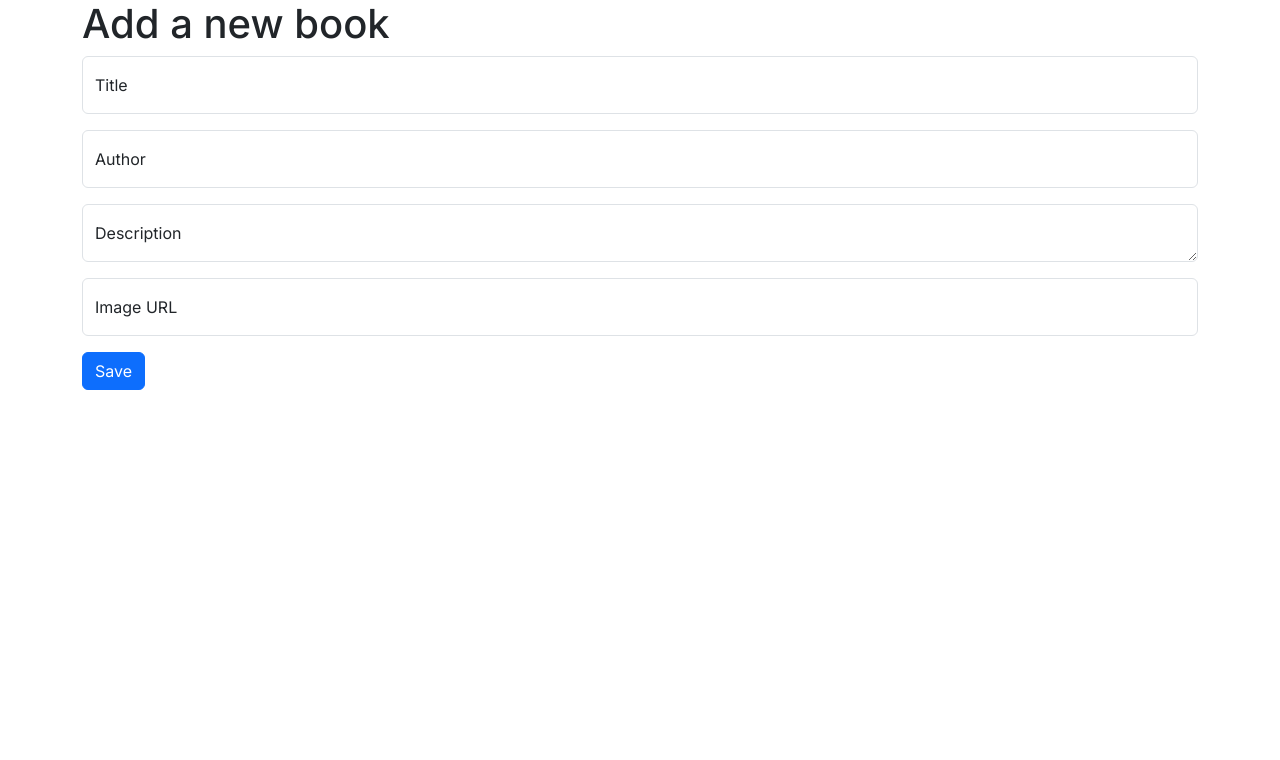
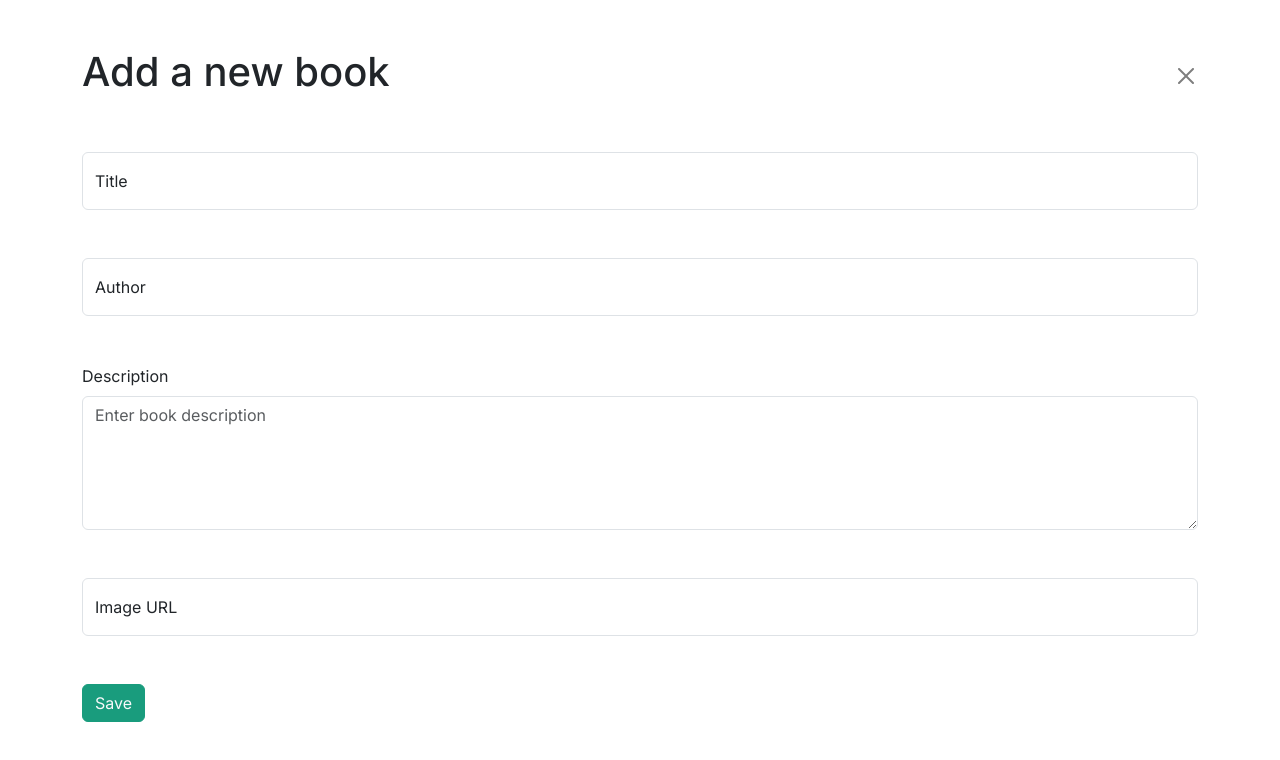
Before and after one commit to egeste/mmhmm-books-egeste, a Next.js app: page /new in a window 1280 px wide. Shown: the top 760 px of the page. Built offline with nearby package versions, Linux system fonts and the light colour scheme.

Commit message:
Completed challenge - time for code review

```diff
--- a/package.json
+++ b/package.json
@@ -16,6 +16,7 @@
     "react": "^18",
     "react-bootstrap": "^2.10.1",
     "react-dom": "^18",
+    "react-icons": "^5.0.1",
     "sass": "^1.71.1",
     "yup": "^1.3.3"
   },
--- a/src/app/actions.ts
+++ b/src/app/actions.ts
@@ -1,3 +1,12 @@
+import api from '@/util/api'
+
 export async function createBook(formData: FormData) {
+  const response = await api.post('books', {
+    title: formData.get('title'),
+    author: formData.get('author'),
+    description: formData.get('description'),
+    imageUrl: formData.get('imageUrl'),
+  })
 
+  console.log(response)
 }
--- a/src/app/layout.tsx
+++ b/src/app/layout.tsx
@@ -20,7 +20,7 @@ export default function RootLayout({
   return (
     <html lang="en">
       <body className={inter.className}>
-        <Container>
+        <Container className="my-5">
           {children}
         </Container>
       </body>
--- a/src/app/new/page.tsx
+++ b/src/app/new/page.tsx
@@ -1,59 +1,54 @@
 'use client'
 
+import { useCallback } from 'react'
 import { createBook } from '@/app/actions'
 
-import { Formik } from 'formik'
 import Form from 'react-bootstrap/Form'
 import Button from 'react-bootstrap/Button'
 import FormGroup from 'react-bootstrap/FormGroup'
 import FormControl from 'react-bootstrap/FormControl'
 import FloatingLabel from 'react-bootstrap/FloatingLabel'
+import CloseButton from 'react-bootstrap/CloseButton'
+import { FormLabel } from 'react-bootstrap'
 
 export default function NewBook() {
+  const onClickClose = useCallback(() => {
+    window.location.pathname = '/'
+  }, [])
+
+  const onCreateBook = useCallback(async (formData : FormData) => {
+    const result = await createBook(formData)
+    onClickClose()
+  }, [onClickClose])
+
   return (
     <main>
+      <section className="d-flex justify-content-between align-items-center">
         <h1>Add a new book</h1>
+        <CloseButton onClick={onClickClose} />
+      </section>
 
-      <Formik initialValues={{} as any} onSubmit={createBook}>
-        {({ values, errors, handleChange, handleBlur, handleSubmit }) => (
-          <Form onSubmit={handleSubmit}>
-            <div className="d-grid gap-3 mb-3">
+      <Form action={onCreateBook}>
+        <div className="d-grid gap-5 my-5">
           <FormGroup>
             <FloatingLabel label="Title">
-                  <FormControl name="title"
-                    placeholder="Enter book title"
-                    onChange={handleChange}
-                    onBlur={handleBlur}
-                  />
+              <FormControl name="title" placeholder="Enter book title" />
             </FloatingLabel>
           </FormGroup>
           <FormGroup>
             <FloatingLabel label="Author">
-                  <FormControl name="author"
-                    placeholder="Enter book author"
-                    onChange={handleChange}
-                    onBlur={handleBlur}
-                  />
+              <FormControl name="author" placeholder="Enter book author" />
             </FloatingLabel>
           </FormGroup>
           <FormGroup>
-                <FloatingLabel label="Description">
+            <FormLabel>Description</FormLabel>
             <FormControl name="description"
               as="textarea"
-                    rows={5}
-                    placeholder="Enter book description"
-                    onChange={handleChange}
-                    onBlur={handleBlur}
-                  />
-                </FloatingLabel>
+              rows={5} placeholder="Enter book description" />
           </FormGroup>
           <FormGroup>
             <FloatingLabel label="Image URL">
-                  <FormControl name="imageUrl"
-                    placeholder="Enter an image url for this book"
-                    onChange={handleChange}
-                    onBlur={handleBlur}
-                  />
+              <FormControl name="imageUrl" placeholder="Enter an image url for this book" />
             </FloatingLabel>
           </FormGroup>
         </div>
@@ -62,8 +57,6 @@ export default function NewBook() {
           Save
         </Button>
       </Form>
-        )}
-      </Formik>
     </main>
   )
 }
--- a/src/app/theme.scss
+++ b/src/app/theme.scss
@@ -1 +1,11 @@
+// Import our brand font
+// @import url('https://fonts.googleapis.com/css2?family=Sulphur+Point:wght@300;400&display=swap');
+
+// Define our custom vars
+$primary: #199C7D;
+
 @import "../../node_modules/bootstrap/scss/bootstrap";
+
+.btn-primary {
+  @extend .text-light;
+}
--- a/src/global.d.ts
+++ b/src/global.d.ts
@@ -1,7 +1,10 @@
-interface Book {
-  id : string
+interface BookForm {
   description : string
   imageUrl : string
   author : string
   title : string
 }
+
+interface Book extends BookForm {
+  id : string
+}
```
Also changed, not shown: src/app/page.tsx (+29 -9 lines), src/components/BookDeleteButton.tsx (added, +27 -0 lines), 1 other file (tests, documents, lock files or other folders). Lines whose indentation alone changed are shown as unchanged.
